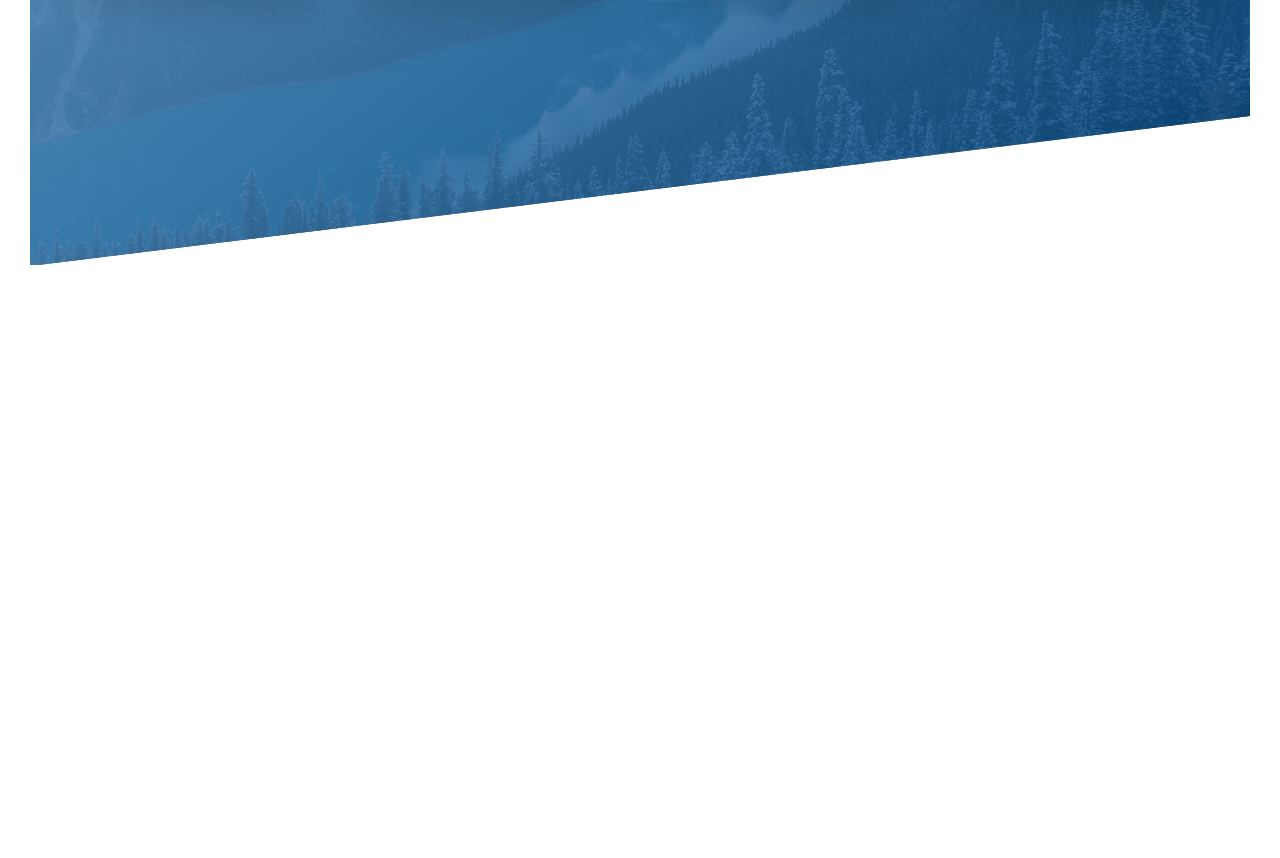
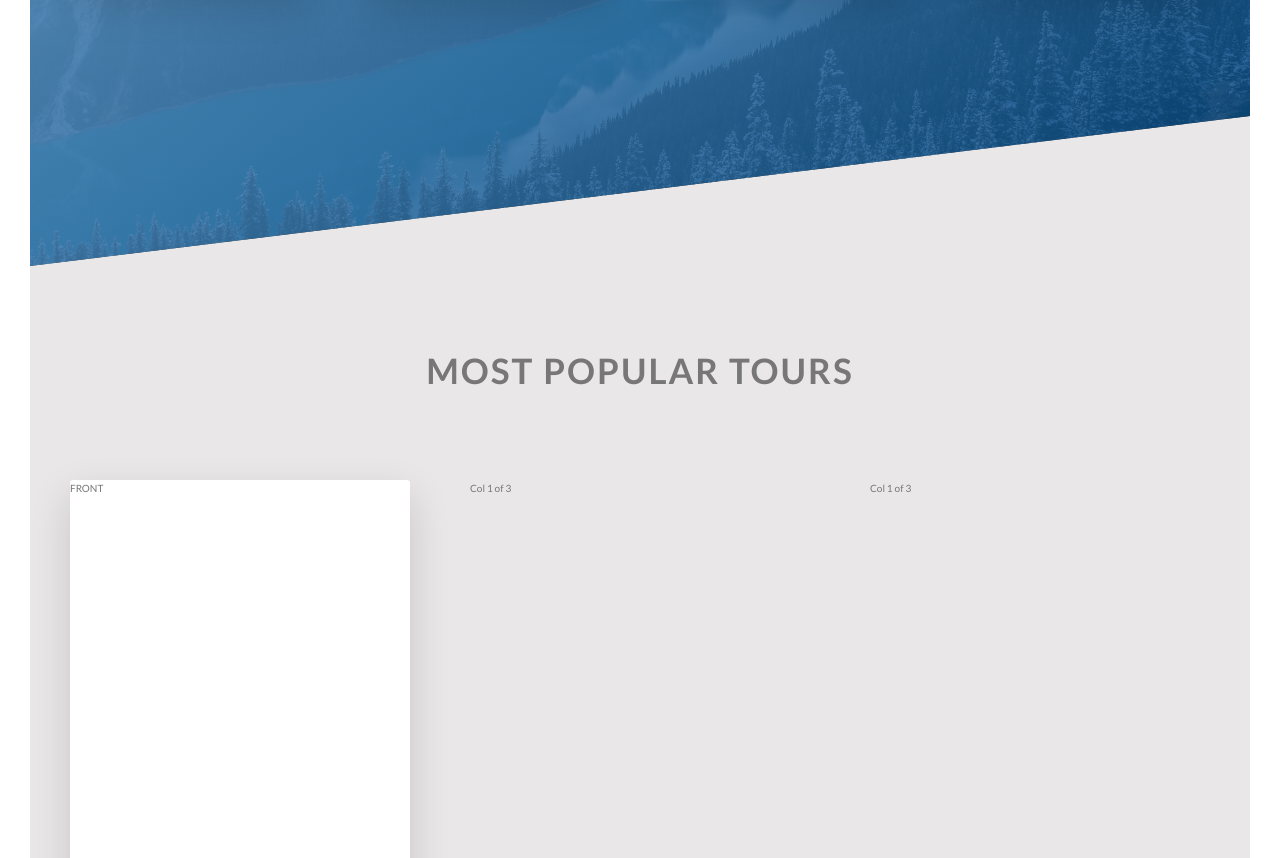
Before and after one commit to markruth2nd/advanced-css-course, a website: page Natours/starter/index.html in a window 1280 px wide. Shown: the part 1942-2800 px from the top of the page. Before the commit the page ends 2207 px from the top, so only its background shows below. Drawn offline with Linux system fonts and the light colour scheme.

Commit message:
built Pt.1 of the Tours section

```diff
--- a/Natours/starter/index.html
+++ b/Natours/starter/index.html
@@ -105,6 +105,33 @@
                </div>
             </section>
 
+            <section class="section-tours">
+                <div class="u-center-text u-margin-bottom-big">
+                    <h2 class="heading-secondary">
+                        Most popular tours
+                    </h2>
+                </div>
+
+                <div class="row">
+                    <div class="col-1-of-3">
+                        <div class="card">
+                            <div class="card__side card__side--front">
+                                FRONT
+                            </div>
+                            <div class="card__side card__side--back card__side--back-1">
+                                BACK
+                            </div>
+                        </div>
+                    </div>
+                    <div class="col-1-of-3">
+                        Col 1 of 3
+                    </div>
+                    <div class="col-1-of-3">
+                        Col 1 of 3
+                    </div>
+                </div>
+            </section>
+
         </main>
 
 
--- a/Natours/starter/sass/abstracts/_variables.scss
+++ b/Natours/starter/sass/abstracts/_variables.scss
@@ -3,6 +3,12 @@
 $color-primary: #2c7dbe;
 $color-primary-light: #7dbcf0;
 $color-primary-dark: #0a518b;
+
+$color-secondary-light: #ffb900;
+$color-secondary-dark: #ff7730;
+
+$color-secondary-light: #7ed56f;
+$color-secondary-dark: #28b485;
 
 $color-grey-light-1: #e9e7e7;
 
--- a/Natours/starter/sass/base/_typography.scss
+++ b/Natours/starter/sass/base/_typography.scss
@@ -44,10 +44,7 @@ body{
     font-size: 3.5rem;
     text-transform: uppercase;
     font-weight: 700;
-    display: inline-block;
-    background-image: linear-gradient(to right, $color-primary-light, $color-primary-dark);
-    -webkit-background-clip: text;
-    color: transparent;
+
     letter-spacing: .2rem;
     transition: all .2s;
 
--- /dev/null
+++ b/Natours/starter/sass/components/_cards.scss
@@ -0,0 +1,43 @@
+ .card {
+    perspective: 150rem;
+    -moz-perspective: 150rem;
+    position: relative;
+    height: 50rem;
+
+    &__side {
+
+        height: 50rem;
+        transition: all .8s ease;
+        position: absolute;
+        top: 0;
+        left: 0;
+        width: 100%;
+        backface-visibility: hidden;
+        border-radius: 3px;
+        box-shadow: 0 1.5rem 4rem rgba($color-black, .15);
+
+        &--front {
+            background-color: $color-white;
+        }
+
+        &--back {
+            background-color: greenyellow;
+            transform: rotateY(180deg);
+
+            &-1 {
+                background-image: linear-gradient(to right bottom, rgba($color-secondary-light, .8), rgba($color-secondary-dark, .8)), url(../img/nat-10.jpg);
+            }
+        }
+    }
+
+
+
+    &:hover &__side--front {
+        transform: rotateY('180deg');
+
+    }
+    &:hover &__side--back {
+        transform: rotateY('0');
+
+    }
+ }
--- a/Natours/starter/sass/main.scss
+++ b/Natours/starter/sass/main.scss
@@ -21,8 +21,10 @@ Dark blue: rgb(2, 91, 163)
 @import "base/utilities";
 
 @import "components/button";
+@import "components/cards";
 @import "components/composition";
 @import "components/feature-box";
+
 
 @import "layout/grid";
 @import "layout/header";
--- a/Natours/starter/sass/pages/_home.scss
+++ b/Natours/starter/sass/pages/_home.scss
@@ -15,3 +15,9 @@
         transform: skewY(7deg);
     }
 }
+
+.section-tours {
+    background-color: $color-grey-light-1;
+    padding: 25rem 0 50rem 0;
+    margin-top: -10rem;
+}
```
Also changed, not shown: Natours/starter/css/style.css.
